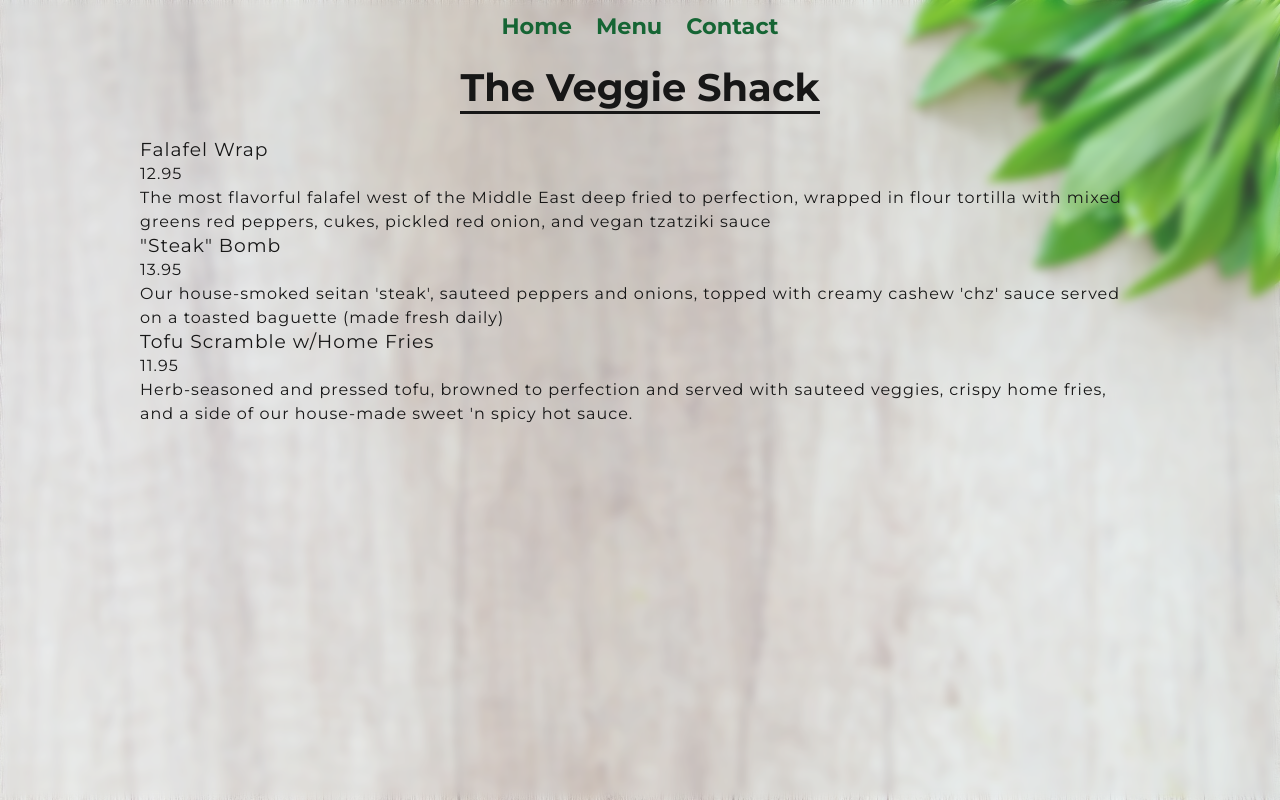
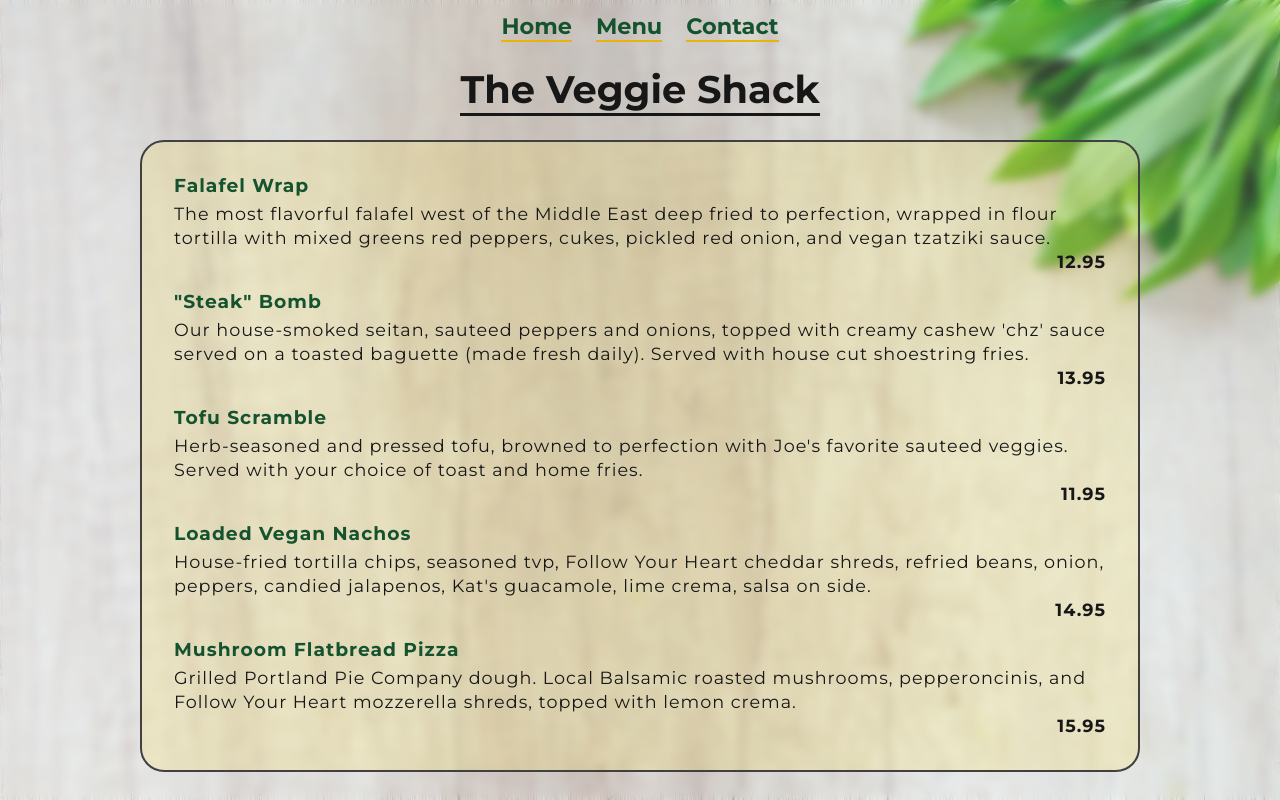
Before and after one commit to joe-mccann-dev/js-restaurant-page, a website built with webpack: page dist/index.html in a window 1280 px wide. Both pictures are taken after a click on the link "Menu". Built offline with nearby package versions, Linux system fonts and the light colour scheme.

Commit message:
Improve styling of menu.

```diff
--- a/src/home.js
+++ b/src/home.js
@@ -6,10 +6,9 @@ export default function showHome(staticDiv, currentModule) {
   // image.classList.add('image');
   // currentModule.appendChild(image);
 
-  const homeContainer = document.createElement('div');
   const copy = document.createElement('p');
   copy.textContent = `
-    The Veggie Shack has provided the diners of MetroWest with
+    The Veggie Shack has provided the diners of the metrowest area with
     nutritious and delicious plant-based meals since 1998. The menu listed here is our base menu,
     but you can call or stop in for our inspirational lunch and dinner
     specials! Click on the Contact tab above to give us a call.
@@ -41,5 +40,5 @@ export default function showHome(staticDiv, currentModule) {
 function createHours(day, range) {
   const hours = document.createElement('li');
   hours.textContent = `${day}: ${range[0]}AM - ${range[1]}PM`;
-  return hours
+  return hours;
 }
--- a/src/menu.js
+++ b/src/menu.js
@@ -6,25 +6,41 @@ export default function showMenu(staticDiv, currentModule) {
       price: '12.95',
       description: `
       The most flavorful falafel west of the Middle East deep fried to perfection, wrapped
-      in flour tortilla with mixed greens red peppers, cukes, pickled red onion, and vegan tzatziki sauce
+      in flour tortilla with mixed greens red peppers, cukes, pickled red onion, and vegan tzatziki sauce.
     `
     },
     {
       name: '"Steak" Bomb',
       price: '13.95',
       description: `
-      Our house-smoked seitan 'steak', sauteed peppers and onions,
-      topped with creamy cashew 'chz' sauce served on a toasted baguette (made fresh daily)
+      Our house-smoked seitan, sauteed peppers and onions,
+      topped with creamy cashew 'chz' sauce served on a toasted baguette (made fresh daily).
+      Served with house cut shoestring fries.
     `
     },
     {
-      name: "Tofu Scramble w/Home Fries",
+      name: "Tofu Scramble",
       price: '11.95',
       description: `
-    Herb-seasoned and pressed tofu, browned to perfection and
-    served with sauteed veggies, crispy home fries, and a side of our house-made
-    sweet 'n spicy hot sauce.
+    Herb-seasoned and pressed tofu, browned to perfection with Joe's favorite sauteed veggies. Served with your choice of toast and home fries.
     `
+    },
+    {
+      name: "Loaded Vegan Nachos",
+      price: '14.95',
+      description: `
+      House-fried tortilla chips, seasoned tvp, Follow Your Heart cheddar shreds, refried beans,
+      onion, peppers, candied jalapenos, Kat's guacamole, lime crema, salsa on side.
+      `
+    },
+    {
+      name: 'Mushroom Flatbread Pizza',
+      price: '15.95',
+      description: `
+        Grilled Portland Pie Company dough. Local Balsamic roasted mushrooms, pepperoncinis, and
+        Follow Your Heart mozzerella shreds, topped with lemon crema.
+
+      `
     }
   ]
 
@@ -49,15 +65,19 @@ function createMenuItem(menuObject) {
   const menuItem = document.createElement('li');
 
   const title = document.createElement('h3');
+  title.classList.add('menu_item_name');
   title.textContent = menuObject['name'];
   menuItem.appendChild(title);
 
+  const description = document.createElement('p');
+  description.classList.add('menu_item_description');
+  description.textContent = menuObject['description'];
+
   const price = document.createElement('p');
+  price.classList.add('menu_item_price');
   price.textContent = menuObject['price'];
-  menuItem.appendChild(price);
+  description.appendChild(price);
 
-  const description = document.createElement('p');
-  description.textContent = menuObject['description'];
   menuItem.appendChild(description);
   return menuItem;
 }
--- a/src/style.css
+++ b/src/style.css
@@ -2,8 +2,12 @@
 
 :root {
   --neutral-100-blur: rgb(245, 245, 245, 0.20);
+  --neutral-800: #404040;
   --neutral-900: #171717;
-  --green-800: #166534;
+  --green-900: #14532d;
+  --yellow-300: #fde047;
+  --yellow-500: #eab308;
+  --yellow-300-faded: rgb(253, 224, 71, 0.2);
 }
 
 /* BEGIN CSS RESET */
@@ -66,6 +70,29 @@ body {
   max-width: 1000px;
   line-height: 150%;
   letter-spacing: 1px;
+  background-color: var(--yellow-300-faded);
+  border: solid 2px var(--neutral-800);
+  border-radius: 24px;
+  padding: 24px;
+}
+
+li {
+  padding: 8px;
+}
+
+.menu_item_name {
+  font-weight: 700;
+  color: var(--green-900);
+  margin-bottom: 4px;
+}
+
+.menu_item_price {
+  font-weight: 700;
+  text-align: right;
+}
+
+.menu_item_description {
+  font-size: 1.1rem;
 }
 
 .blur {
@@ -86,9 +113,10 @@ nav {
 
 nav a {
   text-decoration: none;
-  color: var(--green-800);
+  color: var(--green-900);
   font-weight: 700;
   font-size: 1.4rem;
+  border-bottom: solid 2.4px var(--yellow-500);
 }
 
 .hours_container {
```
Also changed, not shown: dist/cefc6135088e5c1141b4.png (added), dist/main.js.
